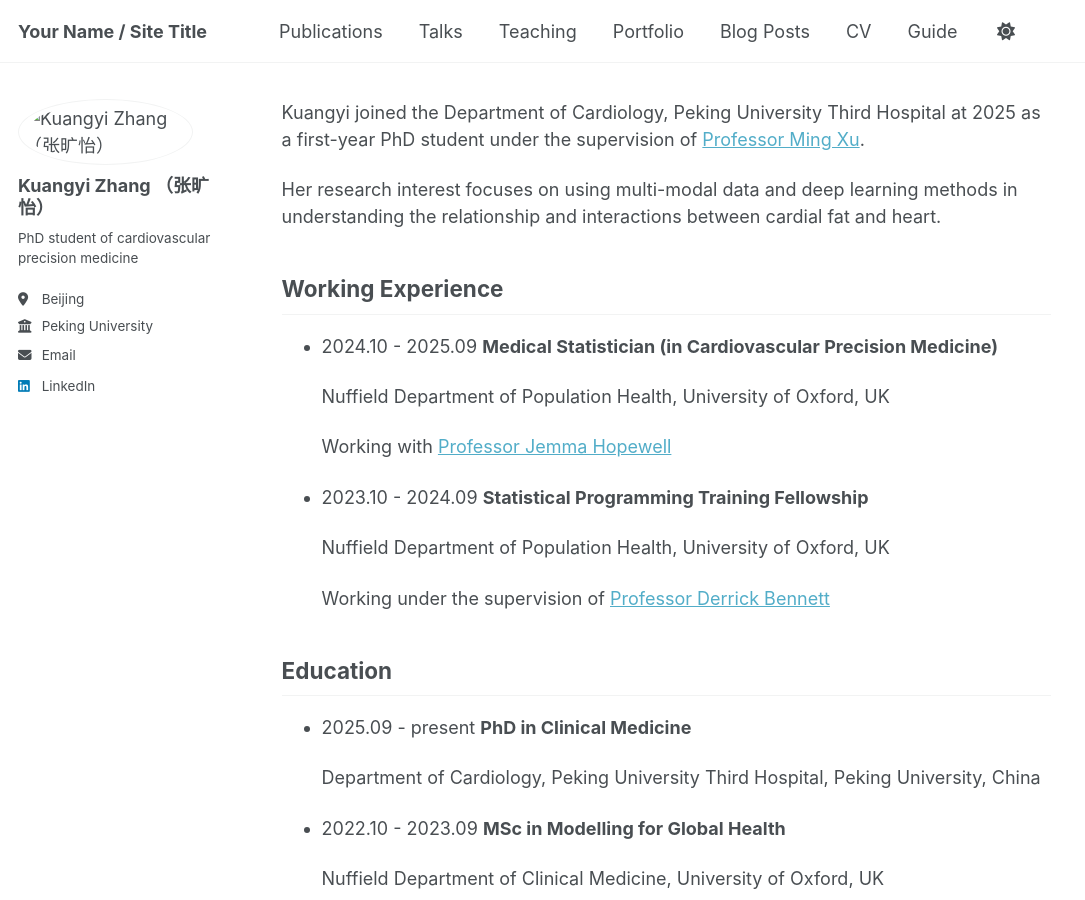
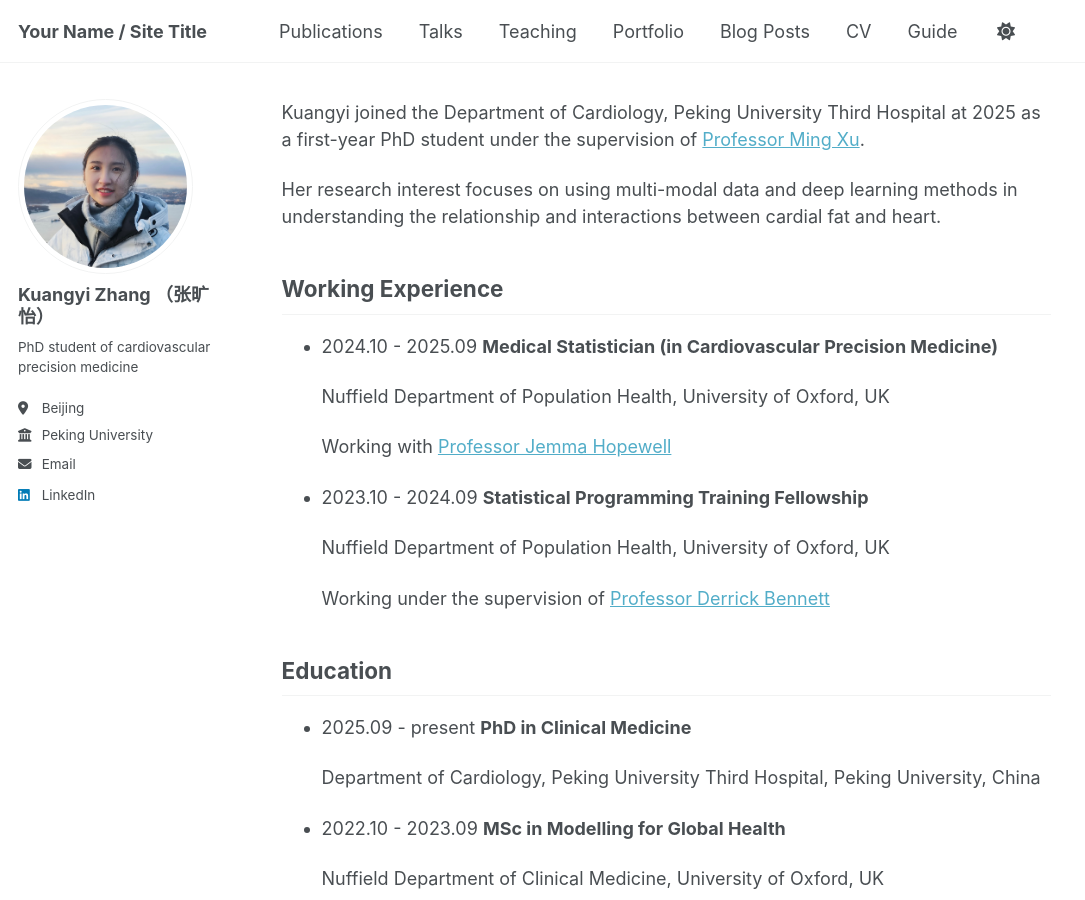
Before and after one commit to KZhub3/KZhub3.github.io, a Jekyll site: the page built from _pages/about.md, in a window 1280 px wide and 900 px high. Shown: the whole window, without its empty margins (0-1085 px from the left). Built offline with Jekyll 4.4.1, drawn with Linux system fonts in a browser that asks for light colours; a script that is not in the unit is left out.

Commit message:
Update _config.yml

```diff
--- a/_config.yml
+++ b/_config.yml
@@ -23,7 +23,7 @@ repository               : "academicpages/academicpages.github.io"
 #               Additional customization can be done by editing /_includes/author-profile.html
 author:
   # Biographic information
-  avatar           : "images/profile.png"
+  avatar           : "../images/profile.png"
   name             : "Kuangyi Zhang （张旷怡）"
   pronouns         : # example: "she/her"
   bio              : "PhD student of cardiovascular precision medicine"
```
